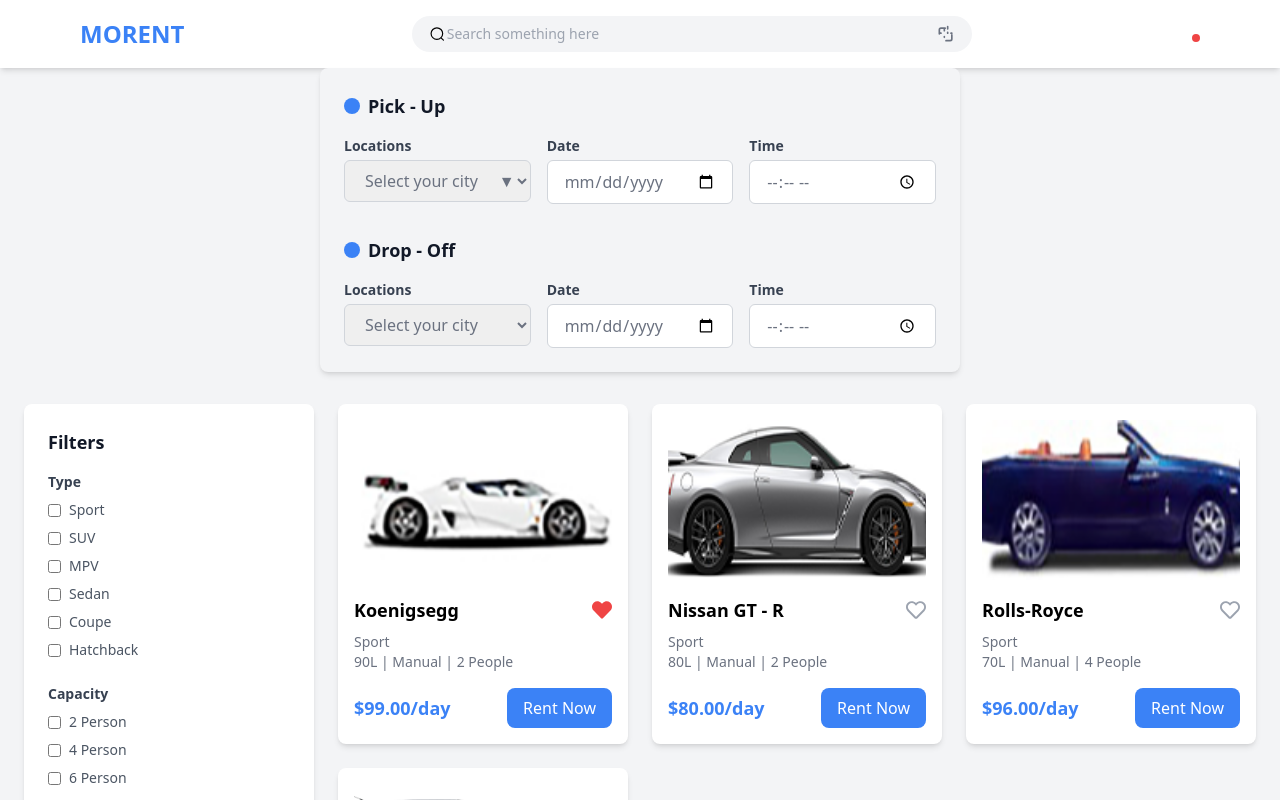
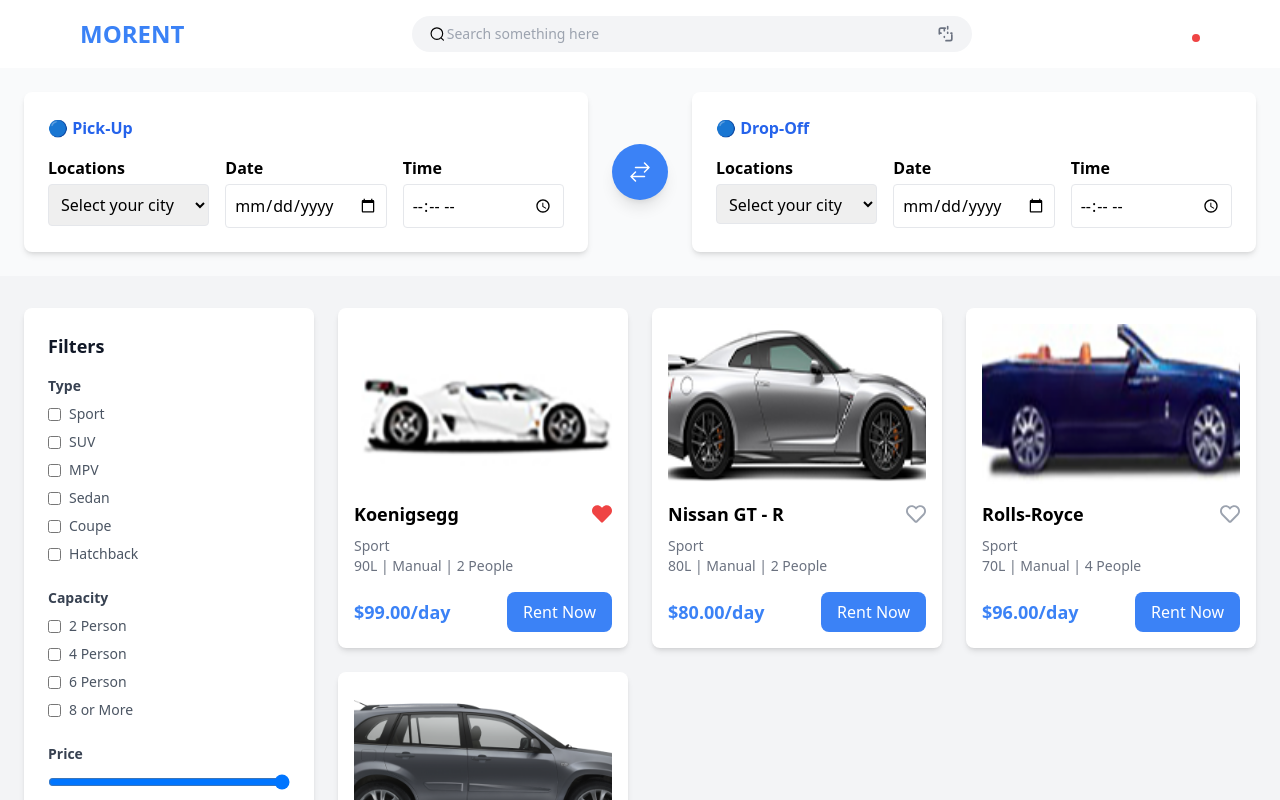
Before and after one commit to zahoor303/Hackathon, a Next.js app: page /catageroyPage in a window 1280 px wide. Shown: the top 800 px of the page. Built offline with nearby package versions, Linux system fonts and the light colour scheme.

Commit message:
Update pickup.tsx

```diff
--- a/src/app/Homepage/pickup.tsx
+++ b/src/app/Homepage/pickup.tsx
@@ -1,67 +1,64 @@
 import React from "react";
-
-import DropOffSection from "../Homepage/drop";
-
-const PickUpSection = () => {
+import { ArrowsRightLeftIcon } from "@heroicons/react/24/outline";
+const PickDropSection = () => {
   return (
-    <div className="bg-gray-100 p-6 rounded-lg shadow-md mx-auto sm:w-11/12 md:w-3/4 lg:w-2/3 xl:w-1/2">
-      {/* Pick-Up Header */}
-      <div className="flex items-center mb-4">
-        <div className="w-4 h-4 rounded-full bg-blue-500 mr-2"></div>
-        <h3 className="text-lg font-bold text-gray-900">Pick - Up</h3>
-      </div>
-
-      {/* Input Fields */}
-      <div className="grid grid-cols-1 sm:grid-cols-2 lg:grid-cols-3 gap-4">
-        {/* Locations Dropdown */}
-        <div className="flex flex-col">
-          <label className="text-sm font-bold text-gray-700 mb-1">
-            Locations
-          </label>
-          <div className="relative">
-            <select
-              className="border border-gray-300 text-gray-500 px-4 py-2 rounded-md w-full focus:outline-none focus:ring-2 focus:ring-blue-500"
-            >
-              <option value="" disabled selected>
-                Select your city
-              </option>
+    <div className="flex flex-col lg:flex-row items-center justify-center gap-6 p-6 bg-gray-50">
+      {/* Pick-Up Section */}
+      <div className="w-full lg:flex-1 bg-white p-6 rounded-lg shadow-md">
+        <h3 className="text-blue-600 font-semibold mb-4">🔵 Pick-Up</h3>
+        <div className="grid grid-cols-1 md:grid-cols-3 gap-4">
+          <div>
+            <label className="font-semibold">Locations</label>
+            <select className="w-full p-2 border rounded mt-1">
+              <option>Select your city</option>
               <option value="new-york">New York</option>
               <option value="los-angeles">Los Angeles</option>
               <option value="chicago">Chicago</option>
             </select>
-            <span className="absolute inset-y-0 right-4 flex items-center text-gray-500 pointer-events-none">
-              ▼
-            </span>
           </div>
-        </div>
-
-        {/* Date Picker */}
-        <div className="flex flex-col">
-          <label className="text-sm font-bold text-gray-700 mb-1">Date</label>
-          <div className="relative">
-            <input
-              type="date"
-              className="border border-gray-300 text-gray-500 px-4 py-2 rounded-md w-full focus:outline-none focus:ring-2 focus:ring-blue-500"
-            />
+          <div>
+            <label className="font-semibold">Date</label>
+            <input type="date" className="w-full p-2 border rounded mt-1" />
           </div>
-        </div>
-
-        {/* Time Picker */}
-        <div className="flex flex-col">
-          <label className="text-sm font-bold text-gray-700 mb-1">Time</label>
-          <div className="relative">
-            <input
-              type="time"
-              className="border border-gray-300 text-gray-500 px-4 py-2 rounded-md w-full focus:outline-none focus:ring-2 focus:ring-blue-500"
-            />
+          <div>
+            <label className="font-semibold">Time</label>
+            <input type="time" className="w-full p-2 border rounded mt-1" />
           </div>
         </div>
       </div>
 
+      {/* Swap Icon */}
+      <div className="flex items-center justify-center w-full lg:w-auto">
+        <button className="bg-blue-500 text-white p-4 rounded-full shadow-lg hover:bg-blue-600">
+          <ArrowsRightLeftIcon className="w-6 h-6" />
+        </button>
+      </div>
+
       {/* Drop-Off Section */}
-      <DropOffSection />
+      <div className="w-full lg:flex-1 bg-white p-6 rounded-lg shadow-md">
+        <h3 className="text-blue-600 font-semibold mb-4">🔵 Drop-Off</h3>
+        <div className="grid grid-cols-1 md:grid-cols-3 gap-4">
+          <div>
+            <label className="font-semibold">Locations</label>
+            <select className="w-full h-10 p-2 border rounded mt-1">
+              <option>Select your city</option>
+              <option value="new-york">New York</option>
+              <option value="los-angeles">Los Angeles</option>
+              <option value="chicago">Chicago</option>
+            </select>
+          </div>
+          <div>
+            <label className="font-semibold">Date</label>
+            <input type="date" className="w-full p-2 border rounded mt-1" />
+          </div>
+          <div>
+            <label className="font-semibold">Time</label>
+            <input type="time" className="w-full p-2 border rounded mt-1" />
+          </div>
+        </div>
+      </div>
     </div>
   );
 };
 
-export default PickUpSection;
+export default PickDropSection;
```
